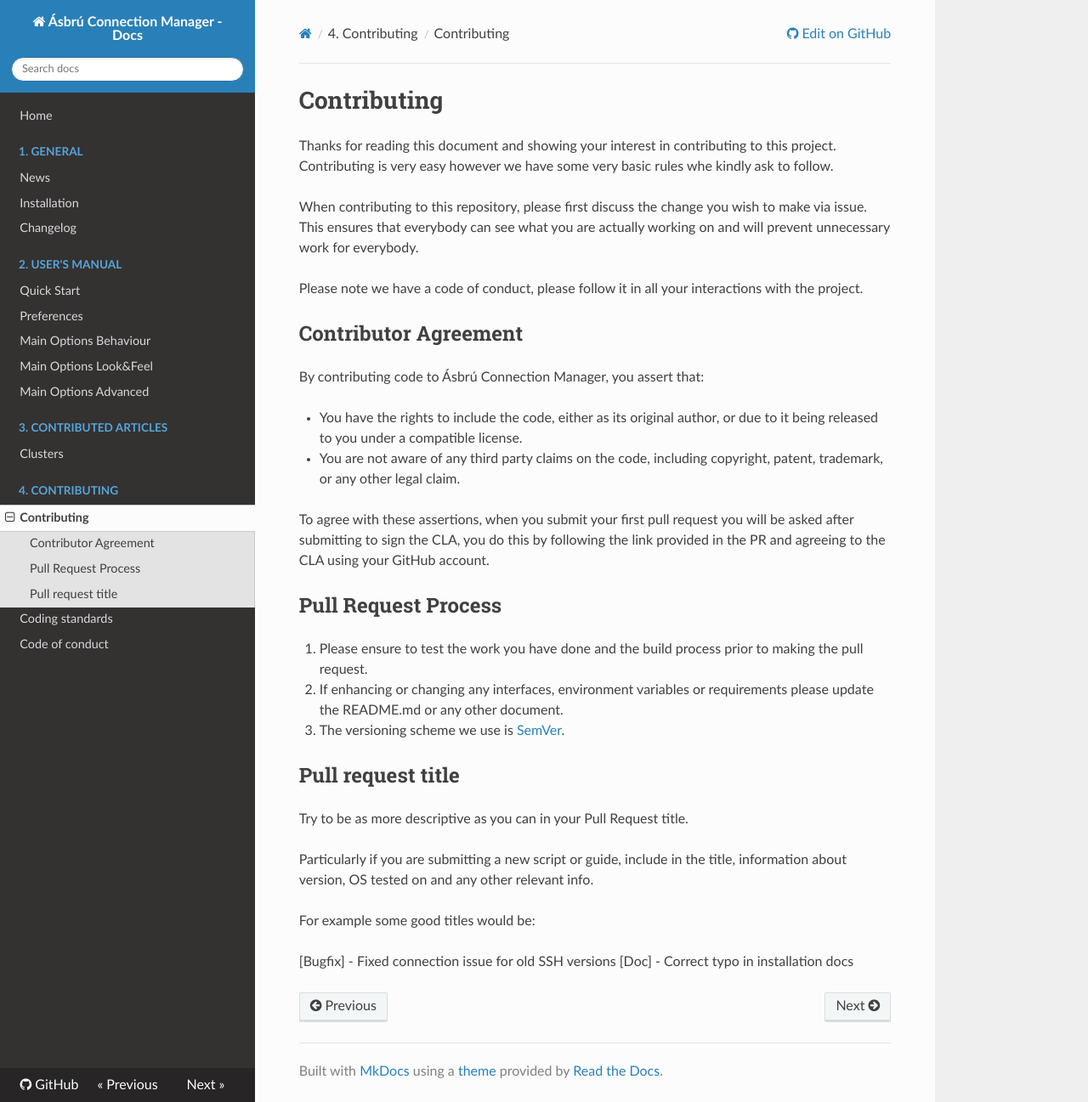
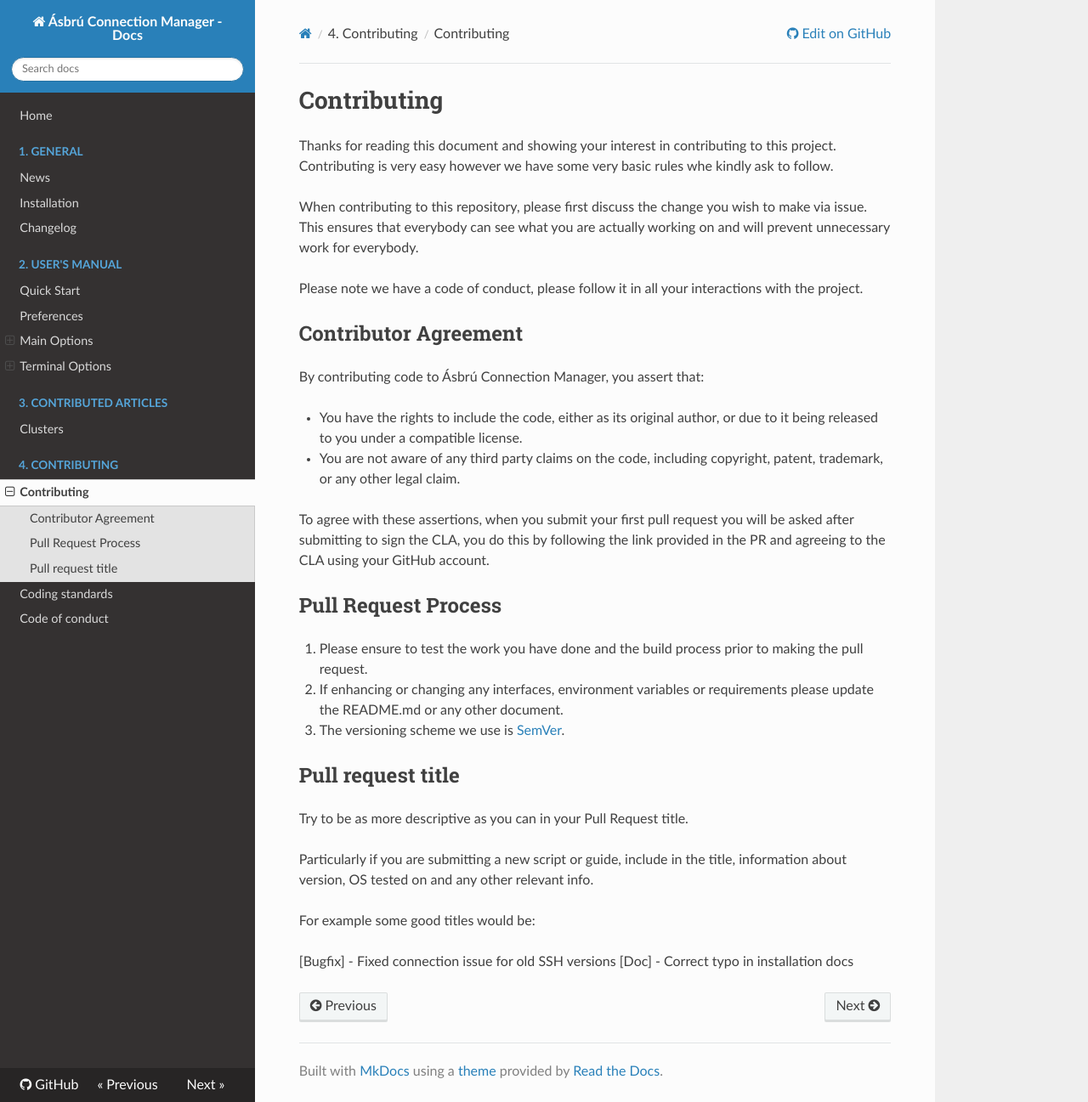
Before and after one commit to asbru-cm/asbru-cm, an MkDocs documentation site: the page built from doc/Contributing/index.md, in a window 1280 px wide and 1297 px high. Shown: the whole window at 85% size. Built offline with MkDocs 1.6.1, drawn with Linux system fonts in a browser that asks for light colours; nearby versions of some CDN libraries.

Commit message:
added terminal options documentation

```diff
--- a/mkdocs.yml
+++ b/mkdocs.yml
@@ -18,9 +18,14 @@
   - 2. User's Manual:
       - Quick Start: Manual/QuickStart.md
       - Preferences: Manual/Preferences/Preferences.md
-      - Main Options Behaviour: Manual/Preferences/MainOptions.md
-      - Main Options Look&Feel: Manual/Preferences/LookAndFeel.md
-      - Main Options Advanced: Manual/Preferences/MOAdvanced.md
+      - Main Options:
+        - Behaviour: Manual/Preferences/MainOptions.md
+        - Look&Feel: Manual/Preferences/LookAndFeel.md
+        - Advanced: Manual/Preferences/MOAdvanced.md
+      - Terminal Options:
+        - Behaviour: Manual/Preferences/TermOptions.md
+        - Look&Feel: Manual/Preferences/TermLookAndFeel.md
+        - Advanced: Manual/Preferences/TermAdvanced.md
   - 3. Contributed Articles:
       - Clusters: Managing/Clusters.md
   - 4. Contributing:
```
